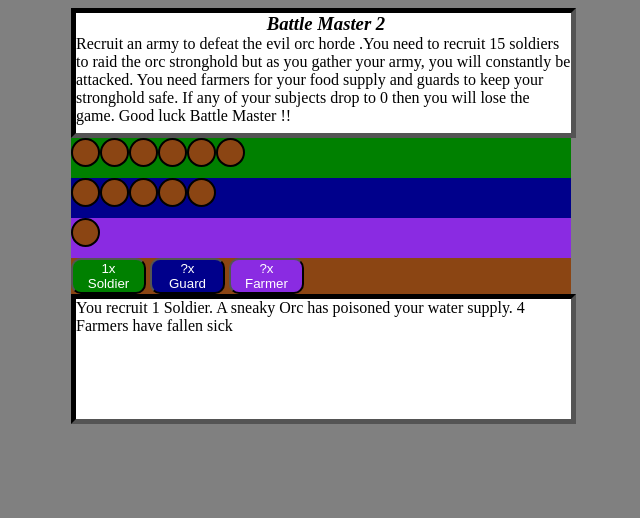
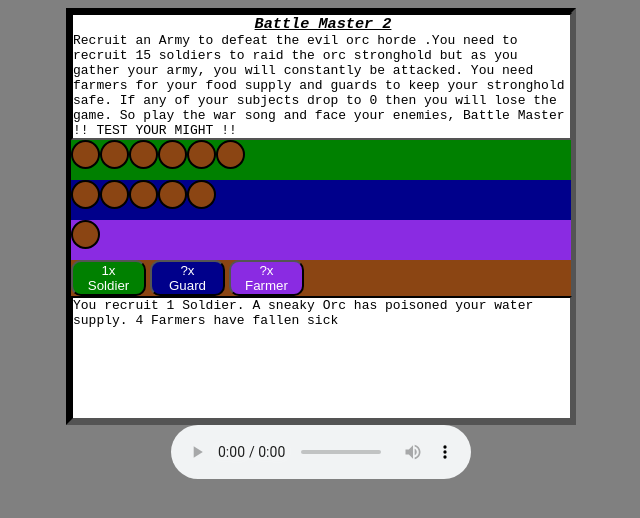
Before and after one commit to Ninedeadeyes/BattleMaster2, a plain HTML site: page index.html in a window 1280 px wide. Both pictures are taken after a click on the button "1x Soldier". Shown: the whole page, without its empty margins (319-959 px from the left). Drawn offline with Linux system fonts and the light colour scheme.

Commit message:
patch-1.01 Music Update
Added Music and some minor text/design changes.

```diff
--- a/index.html
+++ b/index.html
@@ -16,9 +16,6 @@
 
 <div id="maincontainer">
 
-
-
-
     <div id="info"></div>
     <div id= "soldierSlot"></div>
     <div id= "guardSlot"></div>
@@ -35,6 +32,12 @@
     <script src="./main.js"></scriptsrc></script>
 
 </div>
+
+<div id="music">
+    <audio controls autoplay loop>
+        <source src="Theme.mp3" type="audio/mp3">
+        </audio></div>
+
 </body>
 
 </html>
--- a/main.js
+++ b/main.js
@@ -1,3 +1,4 @@
+
 let startSoldier=5;
 let startFarmer=5;
 let startGuard=5;
@@ -6,164 +7,229 @@ let feedback=document.getElementById("feedback");
 let soldierSlot=document.getElementById("soldierSlot");
 let guardSlot=document.getElementById("guardSlot");
 let farmerSlot=document.getElementById("farmerSlot");
+let bad;
+let good;
+
 let intro="<h3>Battle Master 2 </h3>";
-intro+="Recruit an army to defeat the evil orc horde .";
+intro+="Recruit an Army to defeat the evil orc horde .";
 intro+="You need to recruit 15 soldiers to raid the orc stronghold but as you gather your army, ";
 intro+= " you will constantly be attacked.";
 intro+=" You need farmers for your food supply and guards to keep your stronghold safe.";
-intro+=" If any of your subjects drop to 0 then you will lose the game. Good luck Battle Master !!";
+intro+=" If any of your subjects drop to 0 then you will lose the game. So play the war song and face your enemies, Battle Master !! TEST YOUR MIGHT !!";
+
 info.innerHTML=intro;
 displayArmy();
 
-function displayArmy(){
+function displayArmy()
+
+{
     soldierSlot.innerHTML="";
-
-    for (let i=0; i< startSoldier; i++) {
+    for (let i=0; i< startSoldier; i++)
+    {
         let counter="<div class='counter'></div>";
         soldierSlot.innerHTML+=counter;
+
     }
 
     guardSlot.innerHTML="";
-
-    for (let i=0; i< startGuard; i++) {
+    for (let i=0; i< startGuard; i++)
+    {
         let counter="<div class='counter'></div>";
         guardSlot.innerHTML+=counter;
+
     }
 
     farmerSlot.innerHTML="";
-
-    for (let i=0; i< startFarmer; i++) {
+    for (let i=0; i< startFarmer; i++)
+    {
         let counter="<div class='counter'></div>";
         farmerSlot.innerHTML+=counter;
+
     }
+
 }
 
-function take(num){
-    if (startGuard <=0 || startFarmer<=0|| startSoldier<=0 ){
-        feedback.innerHTML="RIP, Oh brave Battle Master";
-        return
+function take(num)
+
+{
+
+    if (startGuard <=0 || startFarmer<=0|| startSoldier<=0 )
+    {
+        feedback.innerHTML= bad +"RIP, Oh brave Battle Master (Refresh to play again)";
+        return;
+
     }
 
-    if (startSoldier>=15){
-        feedback.innerHTML=" You have defeated the dreaded orcs, congratulations !!";
+    if (startSoldier>=15)
+    {
+        feedback.innerHTML=good;
         displayArmy();
         return;
     }
 
-    if (num===1){
+    if (num===1)
+    {
         startSoldier+=num;
         feedback.innerHTML="You recruit 1 Soldier. ";
+
     }
 
-    if (num===2){
-        if (startGuard>=15){
+    if (num===2)
+    {
+        if (startGuard>=15)
+        {
             feedback.innerHTML="You have the maximum amount of Guards.";
             return;
         }
 
         let guard=Math.floor(Math.random()*2)+2;
+
         startGuard+=guard;
 
-        if (startGuard>15){
+        if (startGuard>15)
+        {
             startGuard=15
-            feedback.innerHTML="You have reach maximum amount of Guards in your Barrack."
+
+            feedback.innerHTML="You have reach maximum amount of Guards in your Barrack.";
         }
 
-        else{
+        else
+        {
             feedback.innerHTML="You recruit "+guard+ " Guards. ";
+
         }
+
     }
 
-    if (num===3){
-        if (startFarmer>=15){
+    if (num===3)
+    {
+        if (startFarmer>=15)
+        {
             feedback.innerHTML="You have the maximum amount of Farmers. ";
             return;
         }
 
         let farmer=Math.floor(Math.random()*4)+2;
+
         startFarmer+=farmer;
 
-        if (startFarmer>15){
+        if (startFarmer>15)
+        {
             startFarmer=15
+
             feedback.innerHTML="You have reached the maximum amount of Farmers on your land.";
         }
 
-        else{
+        else
+        {
             farmer
             feedback.innerHTML="You recruit "+farmer+" Farmers. ";
         }
+
     }
 
-    if (startSoldier>=15){
+
+    if (startSoldier>=15)
+{
     feedback.innerHTML="You gather your army and at sunrise, you attack the Orc Stronghold. After a brutal fight, ";
-    feedback.innerHTML+="you stand tall and victorious. Congratulations you defeated the Orcs !!  ";
+    feedback.innerHTML+="you stand tall and victorious. Congratulations you have defeated the dreaded Orcs !!  ";
+    good="You gather your army and at sunrise, you attack the Orc Stronghold. After a brutal fight,";
+    good+="you stand tall and victorious. Congratulations you have defeated the dreaded Orcs !!";
+
+
     displayArmy();
     return;
-    }
-
+}
     displayArmy();
     computerTurn()
 }
 
-function computerTurn(){
+function computerTurn()
+{
     let event;
+
     event=Math.floor(Math.random()*8)+1;
 
-    if (startFarmer<=4){
-        event=4;
+    if (event===1)
+
+    {
+        feedback.innerHTML+="The Orcs attacked your stronghold but you managed to repel the horde without any casualty.";
+
     }
 
-    if (startGuard<=2){
-        event=6;
+    if (event===2)
+
+    {
+
+        startSoldier-=1;
+        feedback.innerHTML+="The Orcs attacked your stronghold and one of your soldier was injured.";
+
     }
 
-    if (event===1){
-        feedback.innerHTML+="The Orcs attacked your stronghold but you managed to repel the horde without any casualty.";
+        if (event===3)
+
+    {   startFarmer-=2;
+        feedback.innerHTML+=" The Orcs raided farms. They kidnapped two of your Farmers";
+
     }
 
-    if (event===2){
-        startSoldier-=1;
-        feedback.innerHTML+="The Orcs attacked your stronghold and one of your soldier was injured.";
+
+    if (event===4 || event===5)
+
+    {
+        startFarmer-=4;
+        feedback.innerHTML+="A sneaky Orc has poisoned your water supply. 4 Farmers have fallen sick ";
+
     }
 
-        if (event===3){
-        startFarmer-=2;
-        feedback.innerHTML+=" The Orcs raided farms. They kidnapped two of your Farmers";
+    if (event===6)
+
+    {
+        startGuard-=2;
+        feedback.innerHTML+="The Orcs attacked your castle at the dead of night. 2 Guards have been injured";
+
     }
 
-    if (event===4 || event===5) {
-        startFarmer-=4;
-        feedback.innerHTML+="A sneaky Orc has poisoned your water supply. 4 Farmers have fallen sick ";
-    }
+    if (event===7)
 
-    if (event===6){
-        startGuard-=2;
-        feedback.innerHTML+="The Orcs attacked your castle at the dead of night. 2 Guards have been injured";
-    }
-
-    if (event===7){
+    {
         startGuard-=1;
         startFarmer-=1;
         startSoldier-=1;
         feedback.innerHTML+="The Orc Shaman cursed your army with the spell 'Doom Maker'. 1x Farmer, 1x Guard and 1x Soldier are in a state of depression";
+
     }
 
-    if (event===8){
+    if (event===8)
+
+    {
         startFarmer+=1;
         feedback.innerHTML+="One of your farmer was able to escape from the Orc Stronghold";
+
     }
 
-    if ( startSoldier<=0 ){
+
+    if ( startSoldier<=0 )
+    {
         feedback.innerHTML+=". The Orc army smashed your army.  You have been defeated !!";
+        bad="The Orc army smashed your army. You have been defeated !! ";
     }
 
-    if (startFarmer<=0){
+    if (startFarmer<=0)
+    {
         feedback.innerHTML+=". The Orc army destroyed your food supply.  You have been defeated !!";
+        bad="The Orc army destroyed your food supply. You have been defeated !! ";
     }
 
-    if (startGuard <=0){
+    if (startGuard <=0)
+    {
         feedback.innerHTML+=". The Orc army has ransacked your stronghold.  You have been defeated !!";
+        bad="The Orc army has ransacked your stronghold. You have been defeated !! ";
     }
 
+
     displayArmy();
+
+
+
 }
--- a/style.css
+++ b/style.css
@@ -8,10 +8,13 @@ background-color:grey;
 
 #maincontainer
 {
-margin:auto;
-max-width: 500px;
+top:0px;
+padding-top:0;
+margin:auto; position:300px;
+width: 500px;
 height:100%;
 background-color: saddlebrown;
+border:5px black inset;
 }
 
 
@@ -46,17 +49,21 @@ background-color: saddlebrown;
 }
 
 #info, #feedback{
-    border:5px black inset;
+    border:2px black inset;
     background-color:white;
-    width: 495px;
+    width: 497px;
     min-height: 120px;
+    font-family: monospace;
 }
 
 h3 {
     text-align: center;
     margin:0;
     width:500px;
-    font-style:italic
+    font-style:oblique;
+    text-decoration: underline;
+    font-family: monospace;
+
 }
 
 .button{
@@ -84,3 +91,11 @@ h3 {
     background-color:blueviolet;
 
 }
+
+#music{
+    top:210px;
+    left:80px;
+    margin:auto;
+    width: 300px;
+
+}
```
Also changed, not shown: 1 other file.
